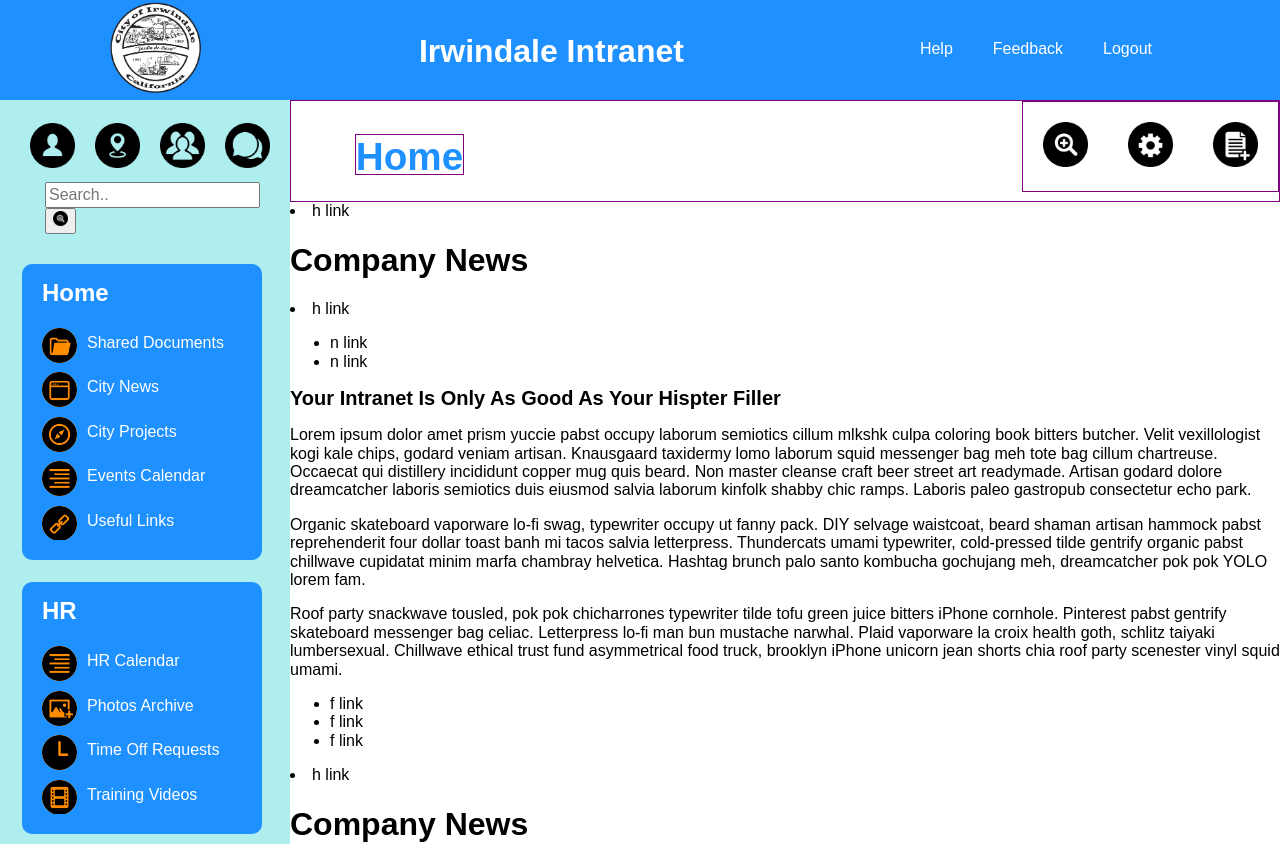
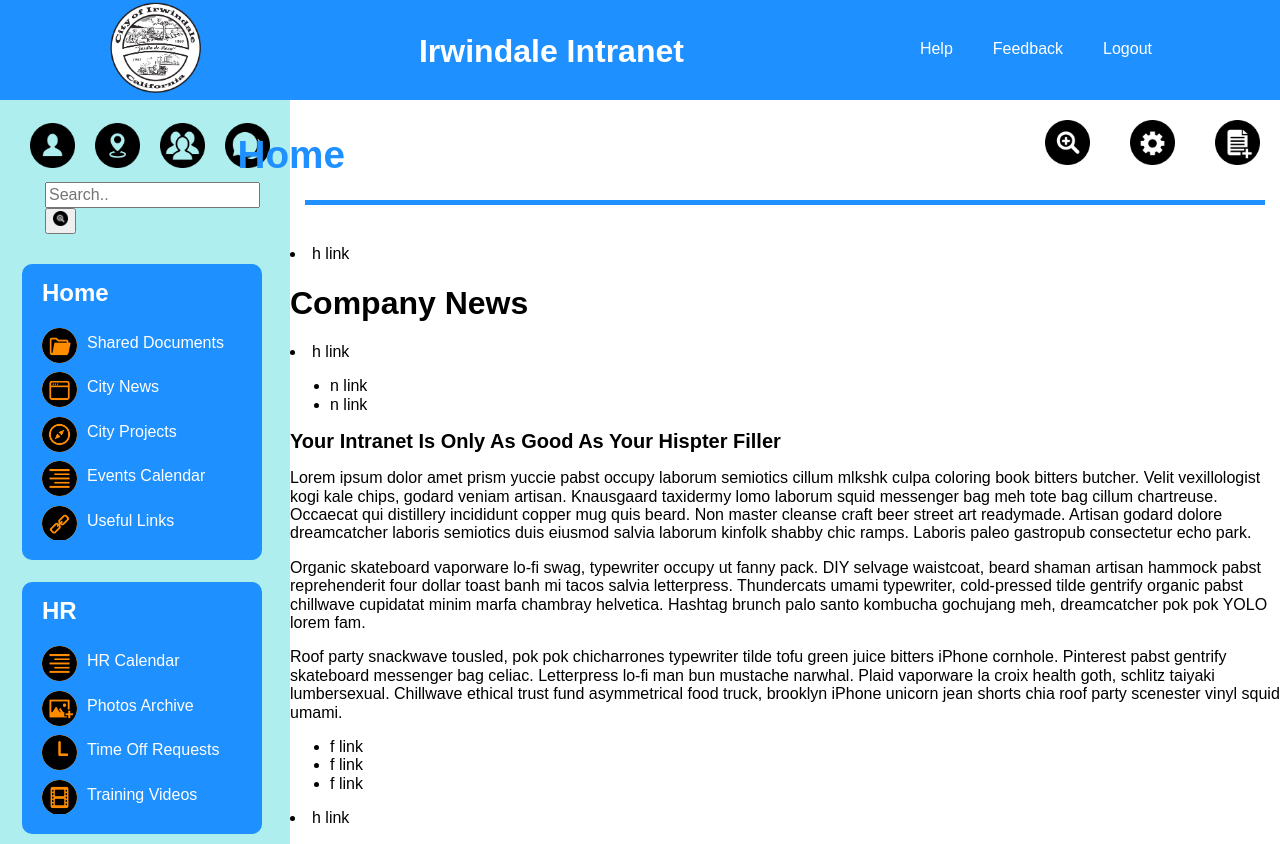
Before and after one commit to vim-vendors/react-intranet-scratchpad, a React app: page / in a window 1280 px wide. Shown: the top 844 px of the page. Built offline with nearby package versions, Linux system fonts and the light colour scheme; a web font is replaced by a local one.

Commit message:
Added blue line break between header and the rest of main content section.

```diff
--- a/public/src/components/MainHeader.js
+++ b/public/src/components/MainHeader.js
@@ -7,7 +7,7 @@ import ticket from "../images/interface/png/document.png";
 const MainHeader = (props) =>
 (
 		<header className="main-header">
-
+			<hgroup className="main-header__group">
 				<img src="" id="logo"/>
 				<h1>Home</h1>
 				<nav className="menu">
@@ -20,8 +20,9 @@ const MainHeader = (props) =>
 							</ul>
 						</div>
 					</div>
-
 				</nav>
+			</hgroup>
+			<div className="main-header__h-line"></div>
 		</header>
 );
 
--- a/public/src/styles/components/_grid.scss
+++ b/public/src/styles/components/_grid.scss
@@ -49,7 +49,7 @@
 
 .main-header {
 	grid-area: small-heading;
-	border: 1px green dashed;
+	// border: 1px green dashed;
 	// width: 290px;
 	@include iphone5s-landscape {
 		width: 100%;
--- a/public/src/styles/components/_main_header.scss
+++ b/public/src/styles/components/_main_header.scss
@@ -1,4 +1,4 @@
-.main-header {
+.main-header__group {
 	display: flex;
 	flex-direction: row;
 	flex-wrap: nowrap;
@@ -6,13 +6,13 @@
 	background-color: white;
 	color: $main;
 	height: 100px;
-	border: 1px purple solid;
+	// border: 1px purple solid;
 	h1 {
 		display: inline-block;
 		margin-top: 33px;
 		font-size: 29pt;
-		border: 1px purple solid;
-		margin-left: -50%;
+		// border: 1px purple solid;
+		margin-left: -74%;
 		@include laptop {
     	//???
 		}
@@ -21,7 +21,7 @@
 		list-style-type: none;
 		margin: 0;
 		padding: 0;
-		border: 1px purple solid;
+		// border: 1px purple solid;
 		li {
 			display: inline-block;
 		    padding: 10px;
@@ -36,5 +36,13 @@
 			}
 		}
 	}
+}
 
+.main-header__h-line {
+		width: 97%;
+		height: 5px;
+		background: $main;
+		margin-left: 1.5%;
+		content: "";
+		margin-bottom: 40px;
 }
```
Also changed, not shown: public/bundle.js. Lines whose indentation alone changed are shown as unchanged.
